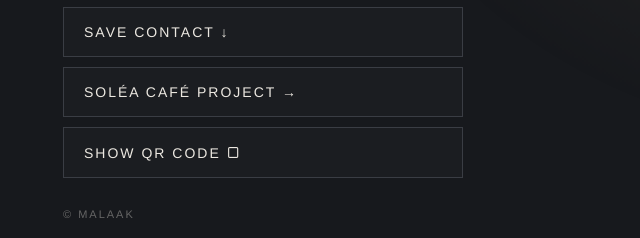
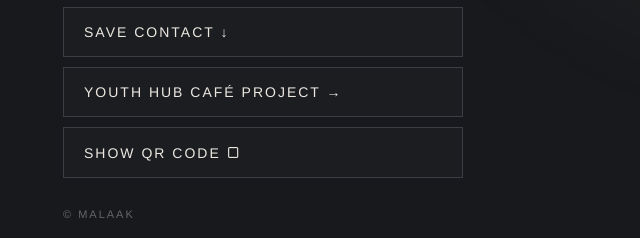
Before and after one commit to reseachrandomv/malaak-card, a plain HTML site: page index.html in a window 1280 px wide. Shown: the part 485-723 px from the top of the page, 377-1017 px from the left. Drawn offline with Linux system fonts and the light colour scheme.

Commit message:
Update the café project label and add a README
The live café site was renamed to Youth Hub Café, but the card still said
SOLÉA Café.

```diff
--- a/index.html
+++ b/index.html
@@ -13,7 +13,7 @@ footer{margin-top:30px;font-size:11px;color:#666;letter-spacing:2px}</style></he
 <svg viewBox="0 0 100 100" class="mono"><rect x="4" y="4" width="92" height="92" rx="2" fill="none" stroke="#C9A96E" stroke-width="2"/><path d="M24 74V26l26 30 26-30v48" fill="none" stroke="#C9A96E" stroke-width="5" stroke-linejoin="miter"/></svg>
 <h1>MALAAK</h1><div class="t">Designer · Creative</div><div class="line"></div><div class="loc">MALDIVES</div>
 <a class="pri" href="mailto:malaakedits@icloud.com">EMAIL →</a><a href="https://wa.me/9609424572">WHATSAPP →</a>
-<a href="malaak.vcf" download>SAVE CONTACT ↓</a><a href="https://reseachrandomv.github.io/solea-cafe/">SOLÉA CAFÉ PROJECT →</a>
+<a href="malaak.vcf" download>SAVE CONTACT ↓</a><a href="https://reseachrandomv.github.io/solea-cafe/">YOUTH HUB CAFÉ PROJECT →</a>
 <button onclick="qr.classList.add('on')">SHOW QR CODE ▢</button><footer>© MALAAK</footer></main>
 <div id="qr" onclick="this.classList.remove('on')"><img src="qr.svg" alt="QR"><p>TAP TO CLOSE</p></div>
 <script>document.querySelectorAll('main>*').forEach((e,i)=>e.style.animationDelay=i*.08+'s')</script></body></html>
```
Also changed, not shown: 1 other file.
